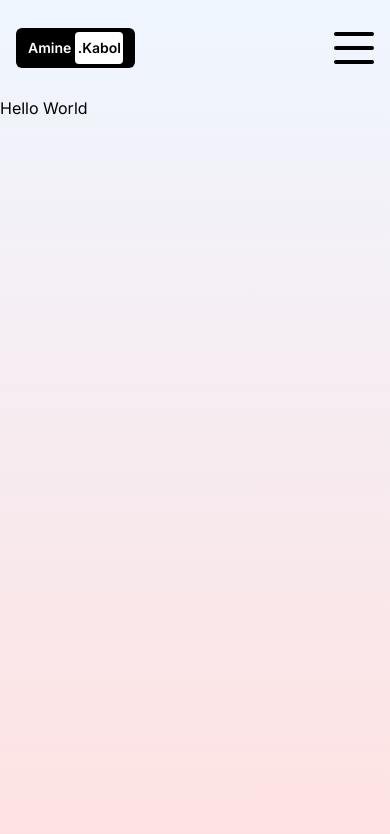
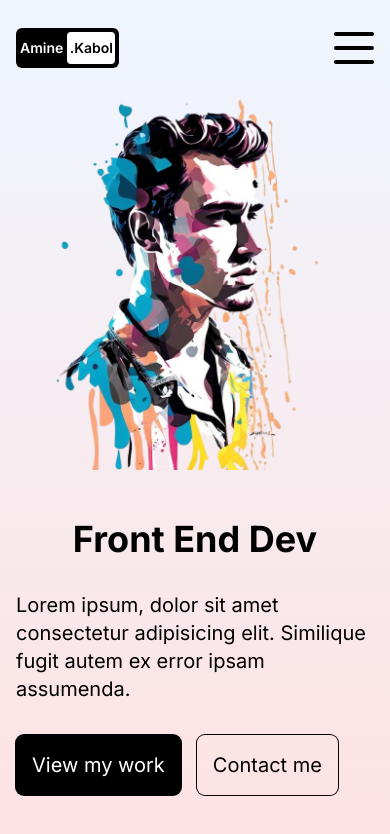
Before and after one commit to kabolindustrie/portfolioV2, a Next.js app: page / in a window 390 px wide. Shown: the top 834 px of the page. Built offline with nearby package versions, Linux system fonts and the light colour scheme.

Commit message:
Navbar responsive done et hero section image and text added

```diff
--- a/src/app/contact/page.jsx
+++ b/src/app/contact/page.jsx
@@ -1,6 +1,8 @@
 const ContactPage = () => {
 return (
- <div className=''>ContactPage</div>
+ <div className=''>ContactPage
+
+ </div>
   )
 }
 
--- a/src/app/page.js
+++ b/src/app/page.js
@@ -1,5 +1,35 @@
+import Image from "next/image";
+
 const Homepage = () => {
-  return <div>Hello World</div>;
+  return (
+    <div className="h-full flex flex-col px-4 text-xl lg:flex-row sm:px-8 md:px-12 lg:px-20 xl:px-48">
+      {/* IMAGE CONTAINER */}
+      <div className="h-1/2 relative lg:h-full lg:w-1/2">
+        <Image
+          src="/hero.png"
+          alt="Hero Image"
+          className="object-contain"
+          fill
+        />
+        {/* width={616} height={768} */}
+      </div>
+      {/* TEXT CONTAINER */}
+      <div className="h-1/2 flex flex-col gap-8 items-center justify-center lg:h-full lg:w-1/2">
+        {/* TITLE */}
+        <h1 className="text-4xl font-bold md:text-6xl">Front End Dev</h1>
+        {/* DESC */}
+        <p className="md:text-5xl">
+          Lorem ipsum, dolor sit amet consectetur adipisicing elit. Similique
+          fugit autem ex error ipsam assumenda.
+        </p>
+        {/* BUTTON */}
+        <div className="flex w-full gap-4">
+          <button className="p-4 rounded-lg ring-1 ring-black bg-black text-white">View my work</button>
+          <button className="p-4 rounded-lg ring-1 ring-black">Contact me</button>
+        </div>
+      </div>
+    </div>
+  );
 };
 
 export default Homepage;
--- /dev/null
+++ b/src/components/navLink.jsx
@@ -0,0 +1,17 @@
+"use client"
+import Link from "next/link"
+import { usePathname } from "next/navigation"
+
+const NavLink = ({link}) => {
+
+  const pathName = usePathname()
+
+  console.log(pathName);
+return (
+  <Link
+  className={`rounded p-1 ${pathName === link.url && "bg-black text-white"}`}
+  href={link.url}>{link.title}</Link>
+  )
+}
+
+export default NavLink;
--- a/src/components/navbar.jsx
+++ b/src/components/navbar.jsx
@@ -3,6 +3,7 @@ import Link from "next/link";
 import { v4 as uuid4 } from "uuid";
 import { useState } from "react";
 import Image from 'next/image';
+import NavLink from "./navLink";
 
 const links = [
   { url: "/", title: "Home" },
@@ -15,17 +16,17 @@ const Navbar = () => {
   const [open, setOpen] = useState(false);
 
   return (
-    <div className="h-full flex items-center justify-between px-4 sm:px-8 md:px-12 lg:px-20 xl:px-48">
+    <div className="h-full flex items-center justify-between px-4 text-xl sm:px-8 md:px-12 lg:px-20 xl:px-48">
       {/* LINKS */}
       <div className="hidden md:flex gap-4 w-1/3">
         {links.map((link) => (
-          <Link key={uuid4()} href={link.url}>
+          <NavLink key={uuid4()} link={link}>
             {link.title}
-          </Link>
+          </NavLink>
         ))}
       </div>
       {/* LOGO */}
-      <div className="md:hidden lg:flex justify-center w-1/3">
+      <div className="md:hidden lg:flex xl:justify-center xl:w-1/3">
         <Link
           href="/"
           className="text-sm font-semibold bg-black rounded-md p-1 flex items-center justify-center"
```
